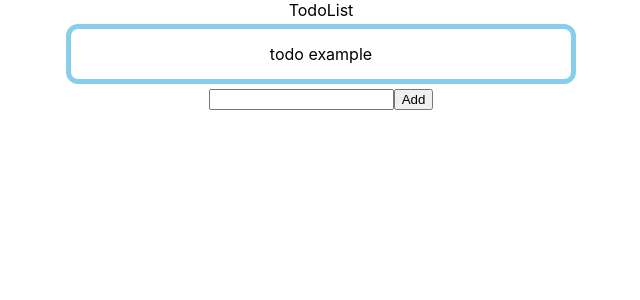
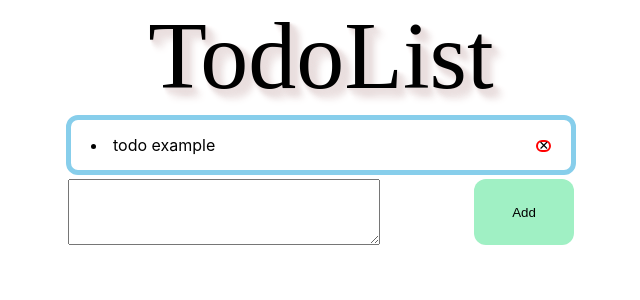
Before and after one commit to AFS-Bootcamp-202207-Class-3-2/Todo-List-YunChen, a React (Create React App) app: page / in a window 1280 px wide. Shown: the top 300 px of the page, without its empty margins (319-959 px from the left). Built offline with nearby package versions, Linux system fonts and the light colour scheme.

Commit message:
feat:implement text line-through update

```diff
--- a/src/App.css
+++ b/src/App.css
@@ -1,5 +1,8 @@
 .App {
-  text-align: center;
+  /* display: flex;
+  justify-content: space-between;
+  width: 100%; */
+  /* margin: 0 auto; */
 }
 
 .App-logo {
--- a/src/asserts/css/todolist.css
+++ b/src/asserts/css/todolist.css
@@ -10,3 +10,58 @@
     width: 50px;
 
 }
+.titleName{
+    text-align: center;
+    font-size: 6rem;
+    font-family:'STXinwei';
+    text-shadow: 2px 2px 2px #e9dede,
+    4px 4px 4px #e9dede,
+    5px 5px 5px #e9dede,
+    7px 7px 7px #e9dede,
+    9px 9px 9px #e9dede;
+}
+.generatorInput,.generatorUserInput{
+    margin: 0 auto;
+    min-width: 506px;
+}
+.todoitem{
+    display: flex;
+    justify-content: space-between;
+}
+
+.todoitemBtn{
+    line-height: 4px;
+    border: 2px solid red;
+    height: 8px;
+    margin: 20px 20px 20px 0;
+    cursor: pointer;
+    border-radius: 8px;
+}
+.todo-text{
+    min-width: 340px;
+    cursor: pointer;
+}
+.todo-inner-text,.todo-inner-text-done{
+    margin-left: 20px;
+}
+.todo-inner-text-done{
+    text-decoration: line-through
+}
+
+.testAreaTodoData{
+    min-width: 306px;
+    min-height: 60px;
+    display: block;
+}
+.testAreaTodoSubBtn{
+    display: block;
+    min-width: 100px;
+    min-height: 60px;
+    background-color: rgb(160, 240, 196);
+    border: none;
+    border-radius: 12px;
+}
+.generatorInput{
+    display: flex;
+    justify-content: space-between;
+}
--- a/src/features/TodoGenerator/index.jsx
+++ b/src/features/TodoGenerator/index.jsx
@@ -2,6 +2,8 @@ import { useState, useEffect } from 'react'
 import { useDispatch } from 'react-redux/es/exports';
 import { addTodo } from '../todoListSlice';
 import {uuid} from '../../utils/uuid'
+import '../../asserts/css/todolist.css'
+import '../../asserts/css/todolist.css'
 export default function TodoGenerator(props) {
     const dispatch = useDispatch()
     const [userInput, setUserInput] = useState('');
@@ -23,10 +25,11 @@ export default function TodoGenerator(props) {
         setUserInput('')
     }
     return (
-        <div>
-            <input type="text" value={userInput} onChange={inputTextChange}
+        <div className='generatorInput'>
+            <textarea className='testAreaTodoData' type="text" value={userInput}
+             onChange={inputTextChange}
                 onKeyDown={generateTodo} />
-            <button onClick={generateTodo}>Add</button>
+            <button className='testAreaTodoSubBtn' onClick={generateTodo}>Add</button>
         </div>
     )
 }
--- a/src/features/TodoItem/index.jsx
+++ b/src/features/TodoItem/index.jsx
@@ -1,11 +1,32 @@
 import '../../asserts/css/todoitem.css'
+import { useDispatch } from 'react-redux'
+import { removeTodo, updateDone } from '../todoListSlice'
 export default function TodoItem(props) {
   const { todo } = props
-  console.log(todo)
+  const dispatch = useDispatch()
+  const removeItem = () => {
+    dispatch(removeTodo(todo))
+  }
+  let isDoneCss = 'todo-inner-text'
+  if(todo.done){
+    isDoneCss = isDoneCss+' todo-inner-text-done'
+  }
+  const updateDoneText = () => {
+    console.log(todo.text)
+    dispatch(updateDone(todo.id))
+  }
   return (
-
     <div className='todoitem'>
-      {todo.text}
+      <div className='todo-text' onClick={updateDoneText}>
+        <div className={isDoneCss}>
+          <li>{todo.text}</li>
+        </div>
+      </div>
+      <div className='todoitemBtn'>
+        <span onClick={removeItem}>
+          &times;
+        </span>
+      </div>
     </div>
   )
 }
--- a/src/features/TodoList/index.jsx
+++ b/src/features/TodoList/index.jsx
@@ -4,16 +4,17 @@ import TodoGroup from '../TodoGroup'
 import '../../asserts/css/todolist.css'
 export default function TodoList() {
     const todoList = useSelector((state) => state.todoList)
-    console.log(todoList)
     return (
         <div className='todoListBox'>
-            <div>TodoList</div>
+            <div className='titleName'>TodoList</div>
             <div className='tasks'>
                 <div className='kon'></div>
                 <TodoGroup todoList={todoList} />
                 <div className='kon'></div>
             </div>
-            <TodoGenerator />
+            <div className='generatorUserInput'>
+                <TodoGenerator />
+            </div>
         </div>
     )
 }
--- a/src/features/todoListSlice.js
+++ b/src/features/todoListSlice.js
@@ -12,11 +12,22 @@ export const todoSlice = createSlice({
     reducers: {
         addTodo:(state,action)=>{
             let dataObj = action.payload
-            console.log(state,action)
             state.push(dataObj)
-            console.log(state,action)
+        },removeTodo:(state,action)=>{
+            for(let idx in state){
+                if(action.payload.id === state[idx].id){
+                    state.splice(idx,1)
+                }
+            }
+        },updateDone:(state,action)=>{
+            console.log(action.payload)
+            for(let idx in state){
+                if(action.payload === state[idx].id){
+                    state[idx].done = !state[idx].done
+                }
+            }
         }
     }
 })
 export default todoSlice.reducer
-export const {addTodo} = todoSlice.actions
+export const {addTodo,removeTodo,updateDone} = todoSlice.actions
```
